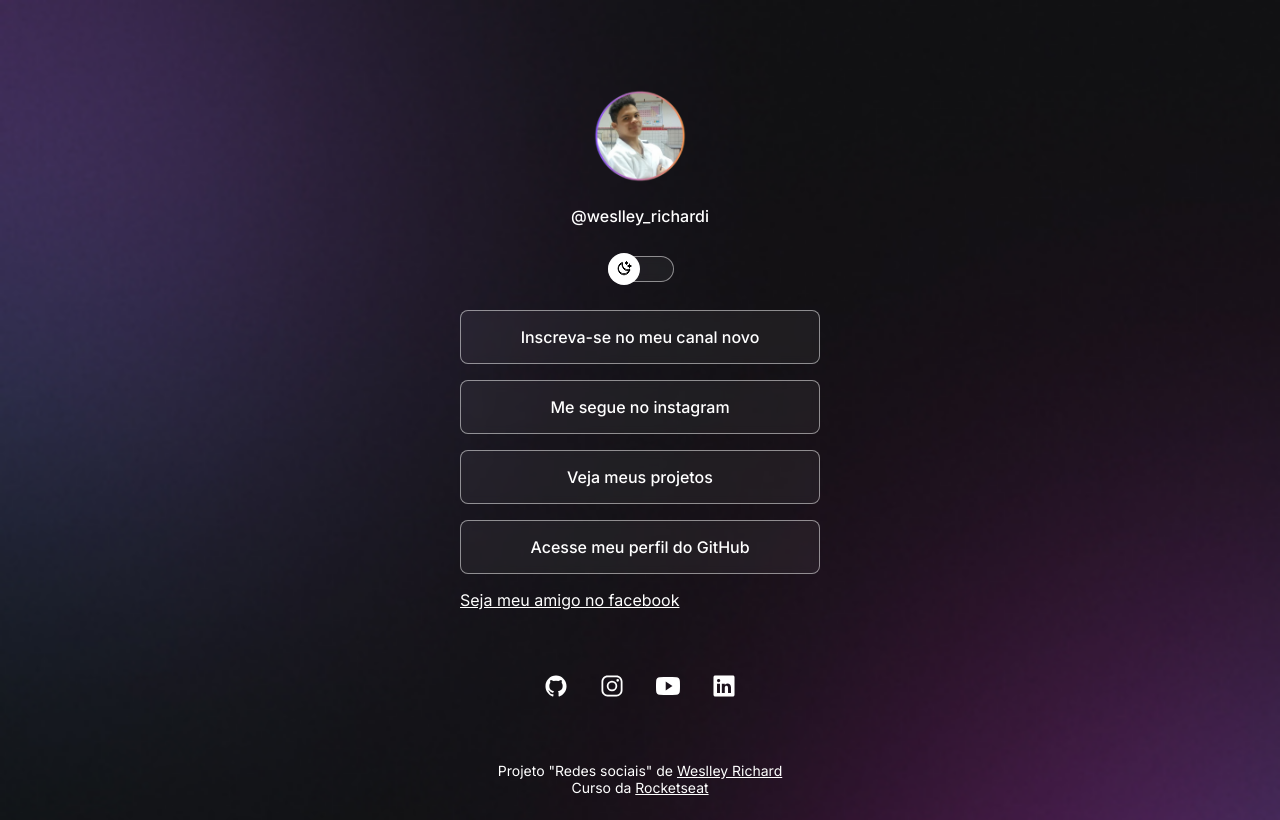
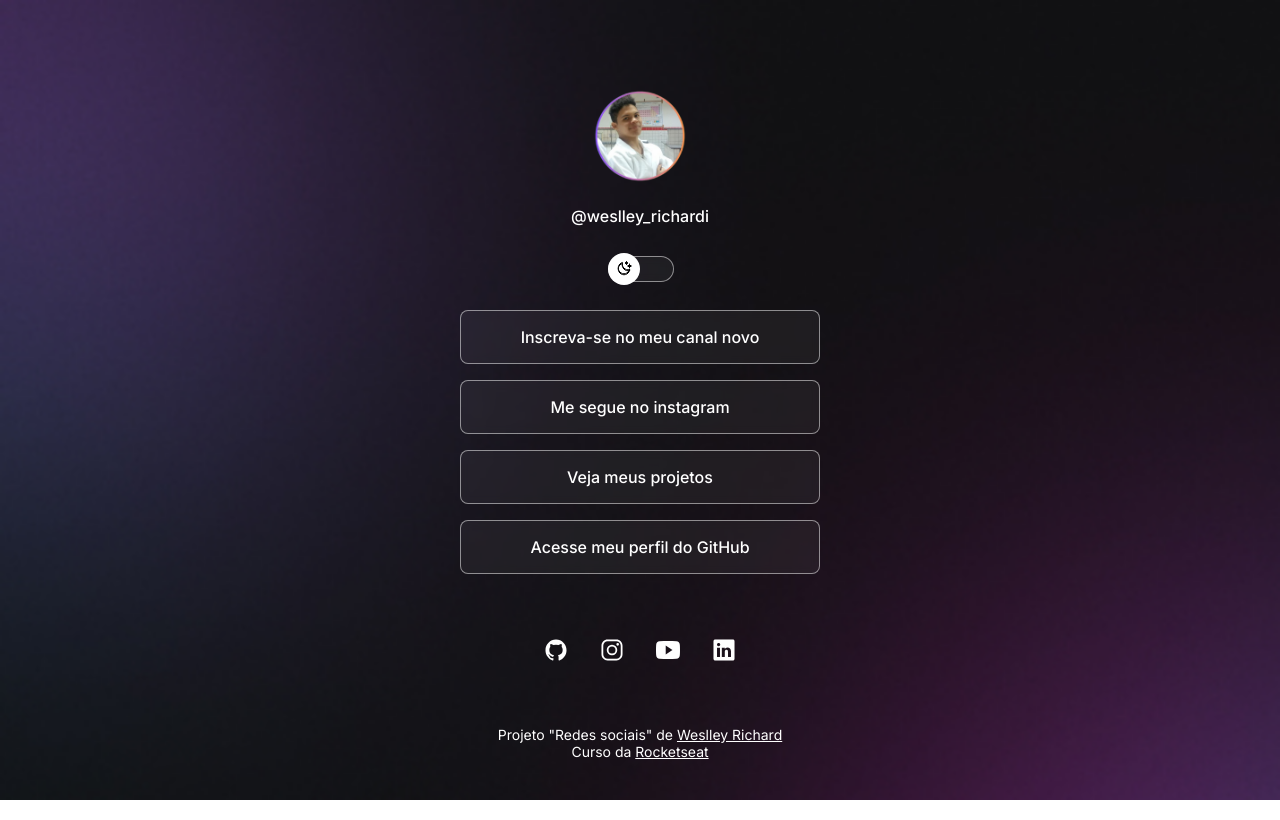
Before and after one commit to weslleyrichardi/DevLinks-Milionario_Positivo, a plain HTML site: page index.html in a window 1280 px wide. Drawn offline with nearby package versions, Linux system fonts and the light colour scheme.

Commit message:
Update index.html
Signed-off-by: Weslley Richard <117620005+weslleyrichardi@users.noreply.github.com>

```diff
--- a/index.html
+++ b/index.html
@@ -28,7 +28,6 @@
           <li><a href="https://www.instagram.com/dev.weslleyrichard/?__coig_restricted=1" target="_blank">Me segue no instagram</a></li>
           <li><a href="https://github.com/weslleyrichardi?tab=repositories" target="_blank">Veja meus projetos</a></li>
           <li><a href="https://github.com/weslleyrichardi" target="_blank">Acesse meu perfil do GitHub</a></li
-          <li><a href="https://www.facebook.com/wesley.freire.5836/" target="_blank">Seja meu amigo no facebook</a></li>
         </ul>
       </div>
       <div id="social_links">
```
